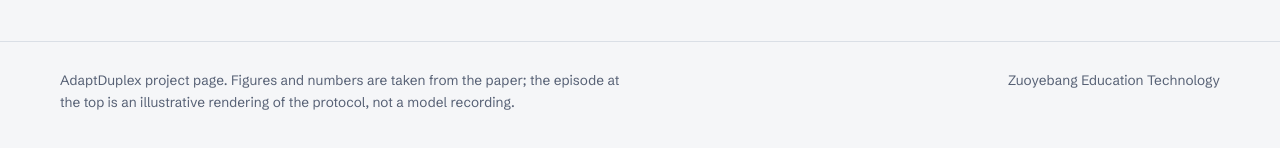
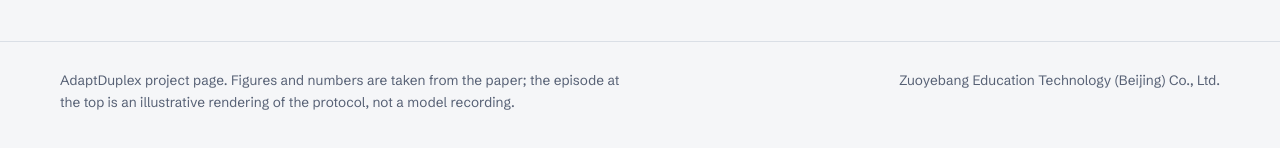
Before and after one commit to adaptduplex/adaptduplex.github.io, a plain HTML site: page index.html in a window 1280 px wide. Shown: the part 5741-5889 px from the top of the page. Drawn offline with Linux system fonts and the light colour scheme.

Commit message:
Use the full affiliation in the footer

```diff
--- a/index.html
+++ b/index.html
@@ -407,7 +407,7 @@ footer p{margin:0;max-width:70ch}
 <footer>
   <div class="wrap">
     <p>AdaptDuplex project page. Figures and numbers are taken from the paper; the episode at the top is an illustrative rendering of the protocol, not a model recording.</p>
-    <p>Zuoyebang Education Technology</p>
+    <p>Zuoyebang Education Technology (Beijing) Co., Ltd.</p>
   </div>
 </footer>
 
```
